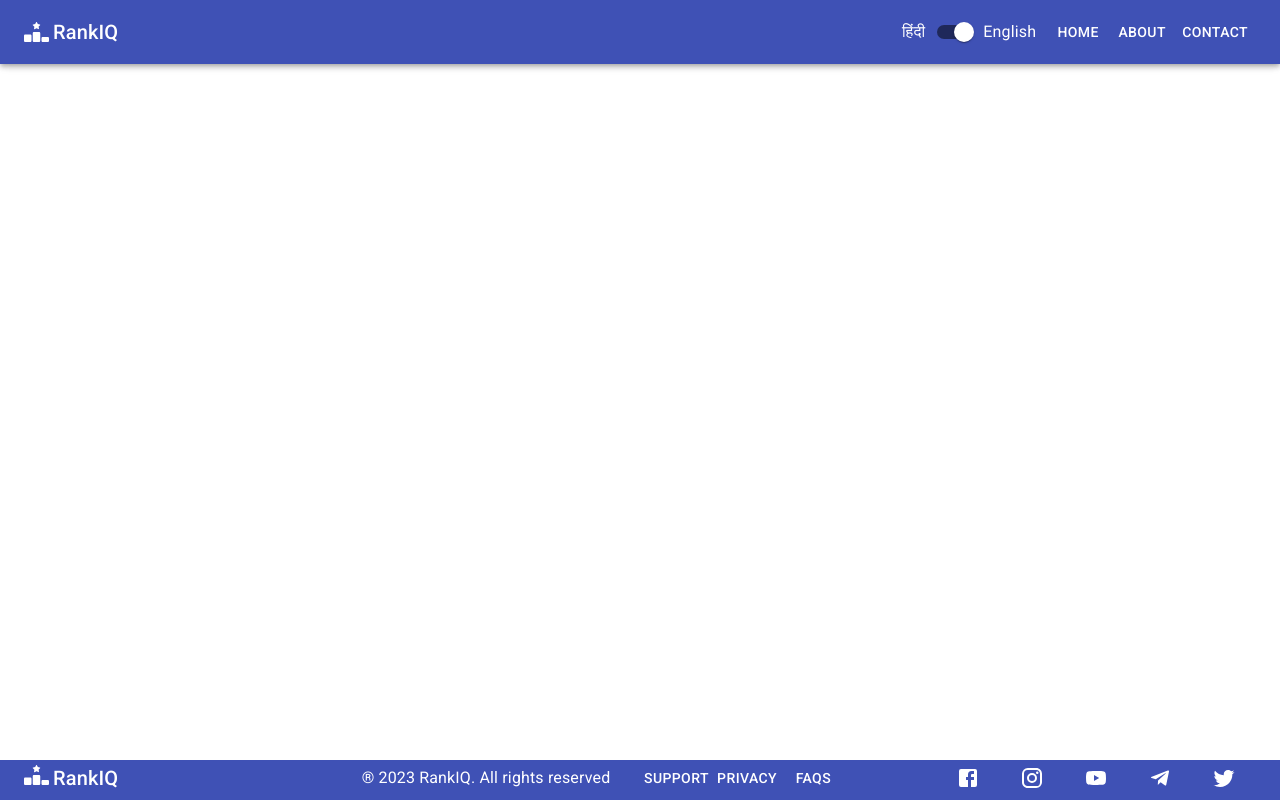
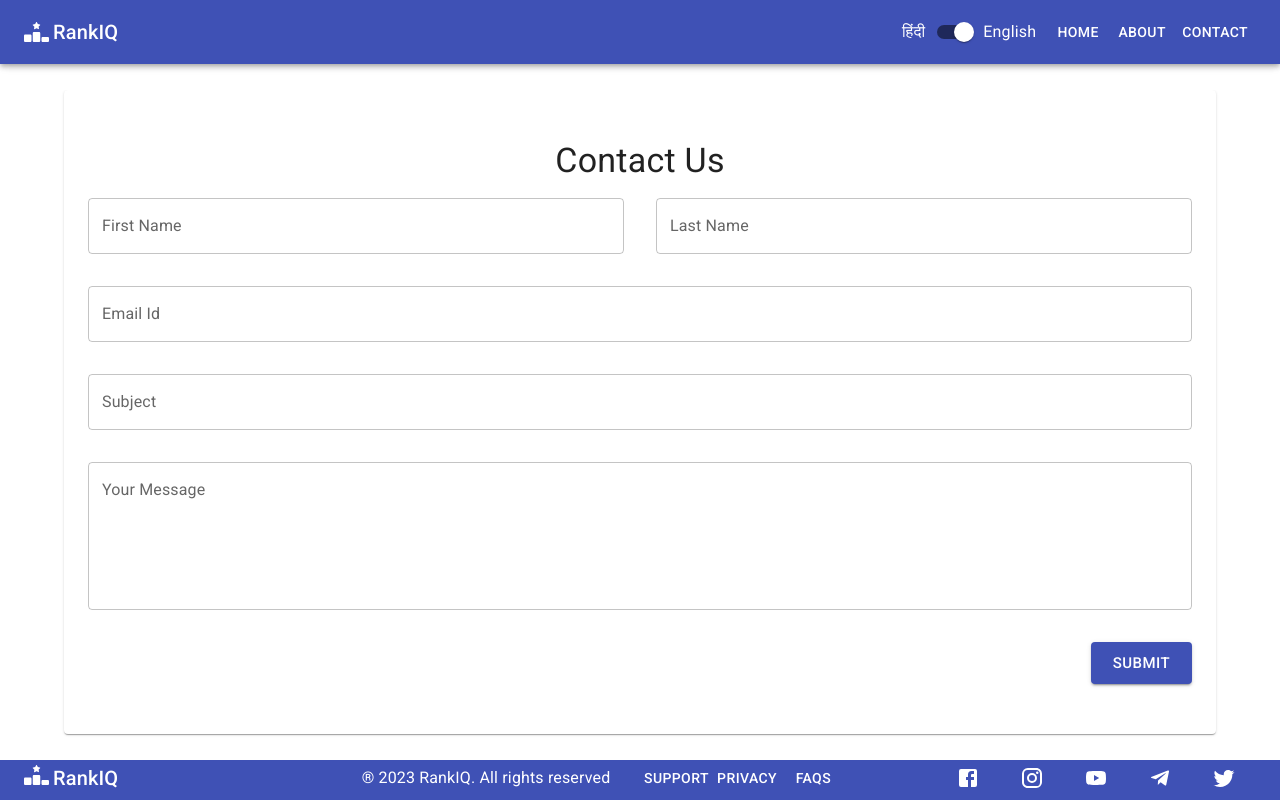
Before and after one commit to pesto-students/rankiq--frontend-p4-team-divjot-1, a React (Vite) app: page /feedback in a window 1280 px wide. Built offline with nearby package versions, Linux system fonts and the light colour scheme.

Commit message:
added contact us page

```diff
--- a/package.json
+++ b/package.json
@@ -19,7 +19,9 @@
     "@fortawesome/free-solid-svg-icons": "^6.2.1",
     "@fortawesome/react-fontawesome": "^0.2.0",
     "@mui/icons-material": "^5.11.0",
+    "@mui/lab": "^5.0.0-alpha.114",
     "@mui/material": "^5.11.1",
+    "@mui/system": "^5.11.2",
     "@reduxjs/toolkit": "^1.9.1",
     "i18next": "^22.4.8",
     "i18next-browser-languagedetector": "^7.0.1",
--- /dev/null
+++ b/src/components/ContactUs.jsx
@@ -0,0 +1,196 @@
+import { useState } from 'react';
+import { useForm, Controller } from 'react-hook-form';
+import { useTheme } from '@emotion/react';
+import { useTranslation } from 'react-i18next';
+// cmp
+import LoadingButton from '@mui/lab/LoadingButton';
+import Grid from '@mui/material/Grid';
+import TextField from '@mui/material/TextField';
+import Typography from '@mui/material/Typography';
+import Container from '@mui/system/Container';
+import Paper from '@mui/material/Paper';
+// services
+import { ERROR_MESSAGE } from '../constants';
+
+// send email api;
+
+function ContactUS() {
+  const { t } = useTranslation();
+  const theme = useTheme();
+  const {
+    handleSubmit,
+    getValues,
+    formState: { errors },
+    control,
+  } = useForm({
+    mode: 'onChange',
+    defaultValues: {
+      fName: '',
+      lName: '',
+      emailId: '',
+      subject: '',
+      feedback: '',
+    },
+  });
+
+  const [loading, setLoading] = useState(false);
+
+  const handleSendFeedback = () => {
+    setLoading(true);
+    const { fName, lName, emailId, subject, feedback } = getValues();
+
+    const data = {
+      fName,
+      lName,
+      emailId,
+      subject,
+      feedback,
+    };
+
+    // TODO: Send Mail API
+    setTimeout(() => {
+      console.info(data);
+      setLoading(false);
+    }, 5000);
+  };
+
+  return (
+    <Container sx={{ display: 'flex', justifyContent: 'center' }}>
+      <Paper
+        sx={{
+          paddingY: '50px',
+          paddingX: '24px',
+          width: '100%',
+          [theme.breakpoints.up('sm')]: {
+            // paddingX: '100px',
+          },
+        }}
+      >
+        <Grid item sx={{ mb: 2 }}>
+          <Typography variant="h4" textAlign="center">
+            {t('contactUs.pageTitle')}
+          </Typography>
+        </Grid>
+        <form>
+          <Grid container spacing={4}>
+            <Grid item xs={12} sm={6} md={6}>
+              <Controller
+                name="firstName"
+                control={control}
+                rules={{ required: ERROR_MESSAGE.REQUIRED }}
+                render={({
+                  field: { ref, ...fNameProps },
+                  fieldState: { invalid, error },
+                }) => (
+                  <TextField
+                    label={t('contactUs.fName')}
+                    fullWidth
+                    error={invalid}
+                    helperText={error?.message}
+                    {...fNameProps}
+                  />
+                )}
+              />
+            </Grid>
+            <Grid item xs={12} sm={6} md={6}>
+              <Controller
+                name="lastName"
+                control={control}
+                rules={{ required: ERROR_MESSAGE.REQUIRED }}
+                render={({
+                  field: { ref, ...lNameProps },
+                  fieldState: { invalid, error },
+                }) => (
+                  <TextField
+                    label={t('contactUs.lName')}
+                    fullWidth
+                    error={invalid}
+                    helperText={error?.message}
+                    {...lNameProps}
+                  />
+                )}
+              />
+            </Grid>
+            <Grid item xs={12} sm={12} md={12}>
+              <Controller
+                name="emailId"
+                control={control}
+                rules={{ required: ERROR_MESSAGE.REQUIRED }}
+                render={({
+                  field: { ref, ...emailIdProps },
+                  fieldState: { invalid, error },
+                }) => (
+                  <TextField
+                    label={t('contactUs.emailId')}
+                    fullWidth
+                    error={invalid}
+                    helperText={error?.message}
+                    {...emailIdProps}
+                  />
+                )}
+              />
+            </Grid>
+            <Grid item xs={12} sm={12} md={12}>
+              <Controller
+                name="subject"
+                control={control}
+                rules={{ required: ERROR_MESSAGE.REQUIRED }}
+                render={({
+                  field: { ref, ...subjectProps },
+                  fieldState: { invalid, error },
+                }) => (
+                  <TextField
+                    label={t('contactUs.subject')}
+                    fullWidth
+                    error={invalid}
+                    helperText={error?.message}
+                    {...subjectProps}
+                  />
+                )}
+              />
+            </Grid>
+            <Grid item xs={12} sm={12} md={12}>
+              <Controller
+                name="feedback"
+                control={control}
+                rules={{ required: ERROR_MESSAGE.REQUIRED }}
+                render={({
+                  field: { ref, ...feedbackProps },
+                  fieldState: { invalid, error },
+                }) => (
+                  <TextField
+                    label={t('contactUs.feedback')}
+                    fullWidth
+                    multiline
+                    rows={5}
+                    error={invalid}
+                    helperText={error?.message}
+                    {...feedbackProps}
+                  />
+                )}
+              />
+            </Grid>
+            <Grid
+              sx={{ display: 'flex', justifyContent: 'flex-end' }}
+              item
+              xs={12}
+              sm={12}
+              md={12}
+            >
+              <LoadingButton
+                size="large"
+                variant="contained"
+                loading={loading}
+                onClick={handleSubmit(handleSendFeedback)}
+              >
+                Submit
+              </LoadingButton>
+            </Grid>
+          </Grid>
+        </form>
+      </Paper>
+    </Container>
+  );
+}
+
+export default ContactUS;
--- a/src/components/Layout/Layout.jsx
+++ b/src/components/Layout/Layout.jsx
@@ -1,8 +1,9 @@
 import Box from '@mui/material/Box';
 import { ThemeProvider } from '@mui/material/styles';
-import { Route, Routes, BrowserRouter } from 'react-router-dom';
+import { Route, Routes, BrowserRouter, Navigate } from 'react-router-dom';
 import theme from '../../theme/theme';
 // cmp
+import ProtectedRoute from '../../routing/ProtectedRoute';
 import NavBar from './Navbar';
 import Footer from './Footer';
 import Login from '../Login';
@@ -11,7 +12,7 @@ import UserHistory from '../UserHistory';
 import DashBoard from '../DashBoard';
 import Result from '../Result';
 import FAQsCmp from '../FAQsCmp';
-import ProtectedRoute from '../../routing/ProtectedRoute';
+import ContactUS from '../ContactUs';
 
 // const themeOptions = {
 //   palette: {
@@ -43,14 +44,17 @@ function Layout() {
             }}
           >
             <Routes>
+              <Route path="/" element={<Navigate to="/dashboard" replace />} />
               <Route path="/login" element={<Login />} />
               <Route path="/signup" element={<SignUp />} />
               <Route path="/dashboard" element={<DashBoard />} />
               <Route path="/result" element={<Result />} />
               <Route path="/faqs" element={<FAQsCmp />} />
+              <Route path="/feedback" element={<ContactUS />} />
               <Route element={<ProtectedRoute />}>
                 <Route path="/userHistory" element={<UserHistory />} />
               </Route>
+              <Route path="*" element={<Navigate to="/dashboard" replace />} />
             </Routes>
           </main>
           <Footer />
--- a/src/theme/l10n/en.json
+++ b/src/theme/l10n/en.json
@@ -15,6 +15,14 @@
 	"languages": {
 		"hi": "हिंदी",
 		"en": "English"
+	},
+	"contactUs": {
+		"pageTitle": "Contact Us",
+		"fName": "First Name",
+		"lName": "Last Name",
+		"emailId": "Email Id",
+		"subject": "Subject",
+		"feedback": "Your Message"
 	},
 	"FAQs": [
 		{
--- a/src/theme/l10n/hi.json
+++ b/src/theme/l10n/hi.json
@@ -15,6 +15,14 @@
 	"languages": {
 		"hi": "हिंदी",
 		"en": "English"
+	},
+	"contactUs": {
+		"pageTitle": "Contact Us",
+		"fName": "First Name",
+		"lName": "Last Name",
+		"email": "Email Id",
+		"subject": "Subject",
+		"feedback": "Your Message"
 	},
 	"FAQs": [
 		{
```
Also changed, not shown: 1 other file (tests, documents, lock files or other folders).
